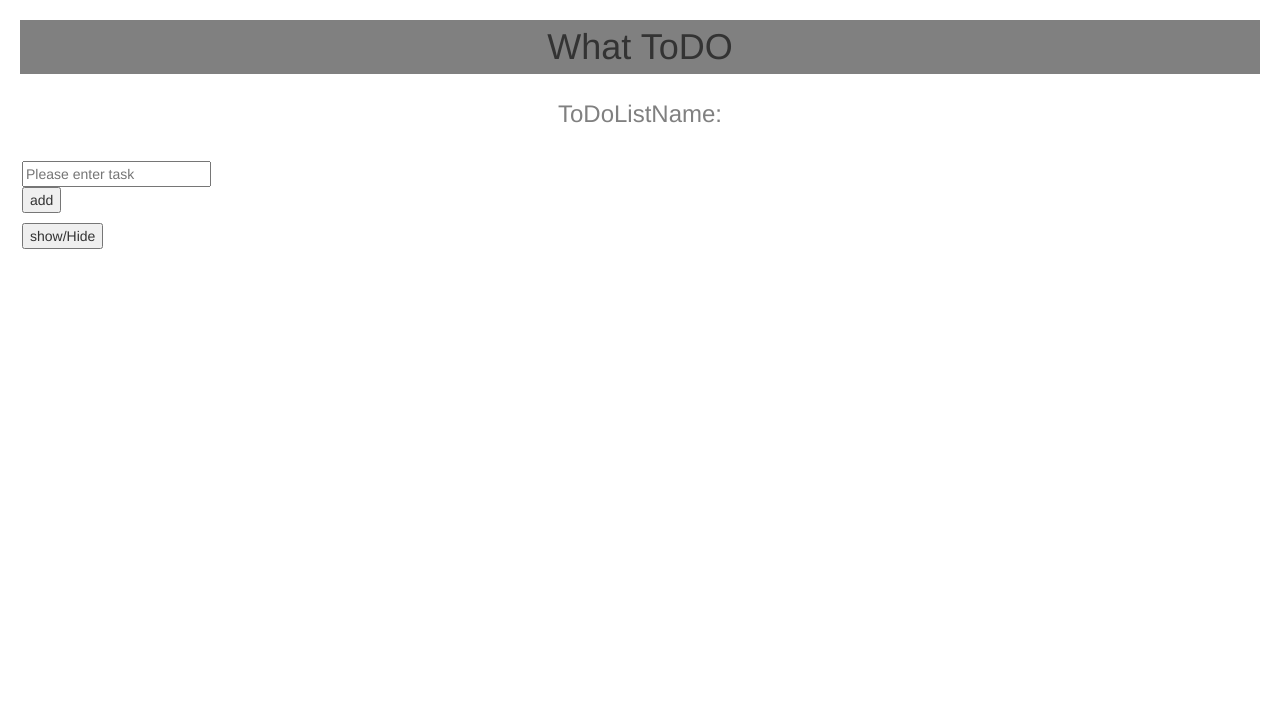
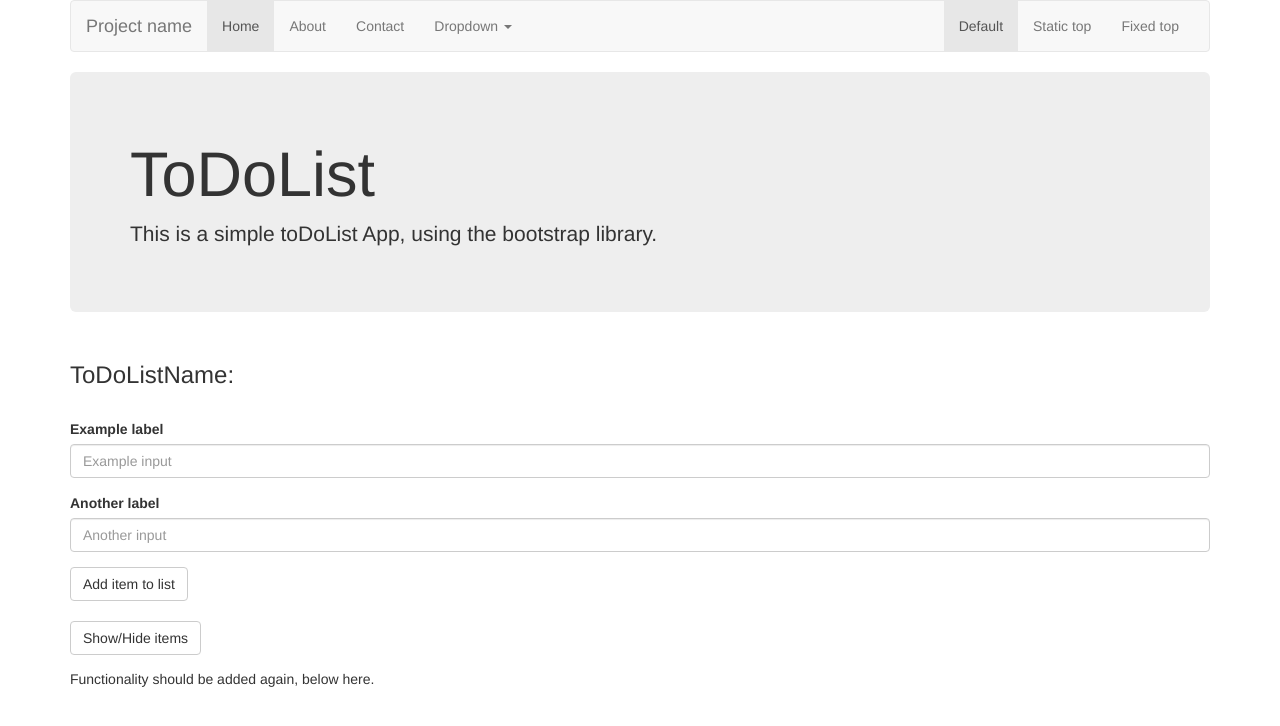
Before and after one commit to Paul-Stefan/ToDo-List-webpage, a website: page index.html in a window 1280 px wide. Drawn offline with nearby package versions, Linux system fonts and the light colour scheme.

Commit message:
Implemented bootstrap components

```diff
--- a/index.html
+++ b/index.html
@@ -8,27 +8,98 @@
 	</head>
 
 	<body>
-		<header>
-			<h1>What ToDO</h1>
-		</header>
+		<div class="container">
 
+			<!-- Static navbar -->
+			<nav class="navbar navbar-default">
+				<div class="container-fluid">
+					<div class="navbar-header">
+						<button type="button" class="navbar-toggle collapsed" data-toggle="collapse" data-target="#navbar" aria-expanded="false" aria-controls="navbar">
+              <span class="sr-only">Toggle navigation</span>
+              <span class="icon-bar"></span>
+              <span class="icon-bar"></span>
+              <span class="icon-bar"></span>
+            </button>
+						<a class="navbar-brand" href="#">Project name</a>
+					</div>
+					<div id="navbar" class="navbar-collapse collapse">
+						<ul class="nav navbar-nav">
+							<li class="active"><a href="#">Home</a></li>
+							<li><a href="#">About</a></li>
+							<li><a href="#">Contact</a></li>
+							<li class="dropdown">
+								<a href="#" class="dropdown-toggle" data-toggle="dropdown" role="button" aria-haspopup="true" aria-expanded="false">Dropdown <span class="caret"></span></a>
+								<ul class="dropdown-menu">
+									<li><a href="#">Action</a></li>
+									<li><a href="#">Another action</a></li>
+									<li><a href="#">Something else here</a></li>
+									<li role="separator" class="divider"></li>
+									<li class="dropdown-header">Nav header</li>
+									<li><a href="#">Separated link</a></li>
+									<li><a href="#">One more separated link</a></li>
+								</ul>
+							</li>
+						</ul>
+						<ul class="nav navbar-nav navbar-right">
+							<li class="active"><a href="./">Default <span class="sr-only">(current)</span></a></li>
+							<li><a href="#">Static top</a></li>
+							<li><a href="#">Fixed top</a></li>
+						</ul>
+					</div>
+					<!--/.nav-collapse -->
+				</div>
+				<!--/.container-fluid -->
+			</nav>
+
+			<!-- Main component for a primary marketing message or call to action -->
+			<div class="jumbotron">
+				<h1>ToDoList</h1>
+				<p>This is a simple toDoList App, using the bootstrap library.</p>
+				<p>
+					<!-- <a class="btn btn-lg btn-primary" href="../../components/#navbar" role="button">View navbar docs »</a> -->
+				</p>
+			</div>
+
+		</div>
+		<div class="container">
 			<div id="listName">
 				<h3>ToDoListName:</h3>
+				<br>
 			</div>
 
-		<dev id="toDoListArea">
 
-		</dev>
+			<!-- Dont use DEV!!!!! -->
 
-		<form id="myForm">
+			<!-- <form id="myForm">
 				<input type="text" id="myText" placeholder="Please enter task">
-			<p><input type="button" value="add" name="addButton" onclick="approve()"></p>
-			<p><input type="button" value="show/Hide" name="showHide" onclick="showOrHide()"></p>
+				<input type="button" value="add" name="addButton" onclick="approve()">
+				<input type="button" value="show/Hide" name="showHide" onclick="showOrHide()">
+			</form> -->
+			<form>
+				<div class="form-group">
+			    <label for="formGroupExampleInput">Example label</label>
+			    <input type="text" class="form-control" id="formGroupExampleInput" placeholder="Example input">
+			  </div>
+			  <div class="form-group">
+			    <label for="formGroupExampleInput2">Another label</label>
+			    <input type="text" class="form-control" id="formGroupExampleInput2" placeholder="Another input">
+			  </div>
+				<button class="btn btn-default">Add item to list</button>
+				<br>
+				<br>
+				<button class="btn btn-default">Show/Hide items</button>
 			</form>
+			<p>Functionality should be added again, below here.</p>
 
-		<script src="http://code.jquery.com/jquery-3.1.1.min.js" integrity="sha256-hVVnYaiADRTO2PzUGmuLJr8BLUSjGIZsDYGmIJLv2b8=" crossorigin="anonymous"></script>
-		<script src="bower_components/dis/js/bootstrap.min.js"></script>
-		<script src="script.js"></script>
+			<div id="toDoListArea">
+
+			</div>
+		</div>
+
+
+		<!-- <script src="http://code.jquery.com/jquery-3.1.1.min.js" integrity="sha256-hVVnYaiADRTO2PzUGmuLJr8BLUSjGIZsDYGmIJLv2b8=" crossorigin="anonymous"></script> -->
+		<script src="bower_components/jquery/dist/jquery.min.js"></script>
+		<script src="bower_components/bootstrap/dist/js/bootstrap.min.js"></script>
 
 	</body>
 
--- a/style.css
+++ b/style.css
@@ -1,4 +1,4 @@
-h1{
+/*h1{
 	text-align:center;
 	background-color:grey;
 	margin:20px;
@@ -22,4 +22,4 @@ h3{
 form{
 	margin:15px;
 	padding:7px;
-}
+}*/
```
Lines whose indentation alone changed are shown as unchanged.
